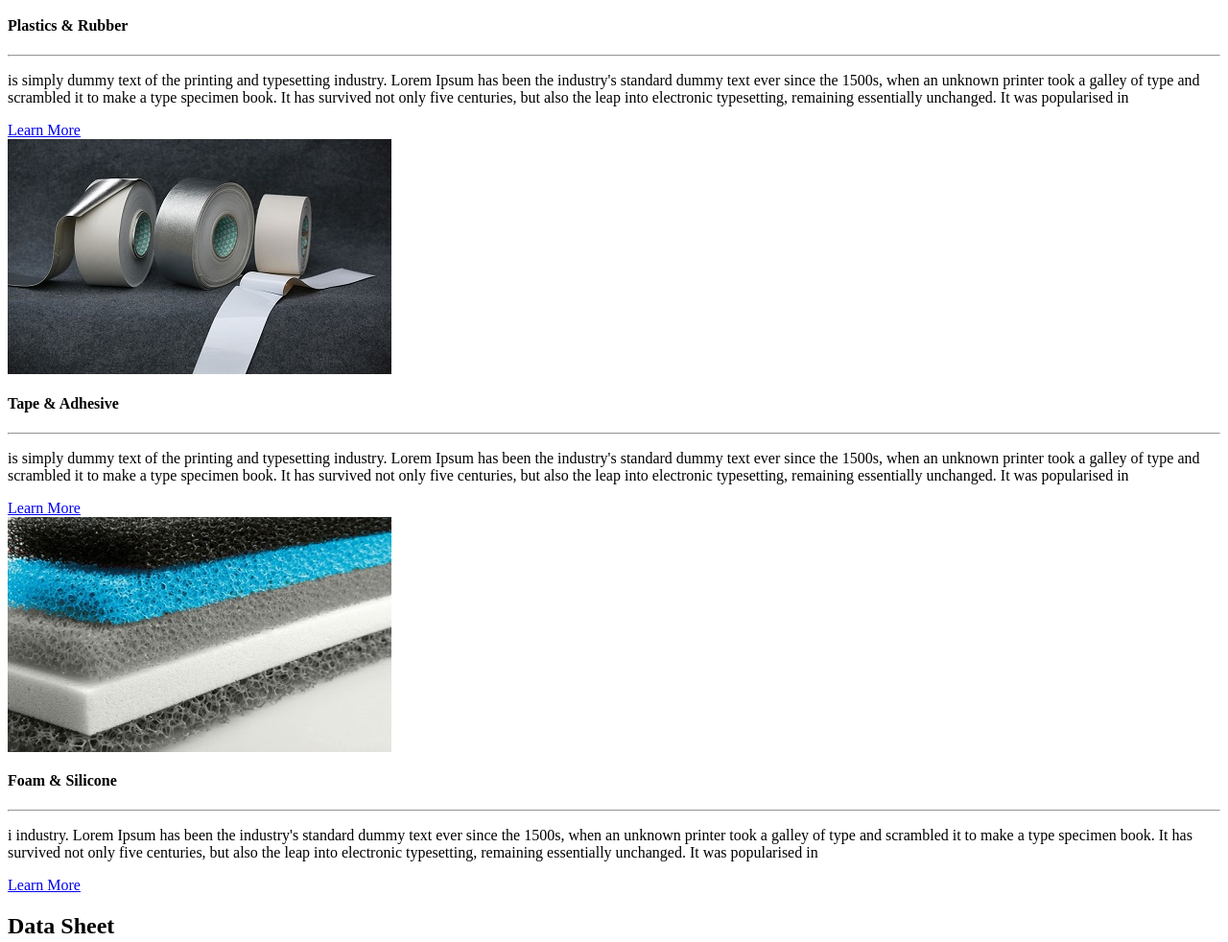
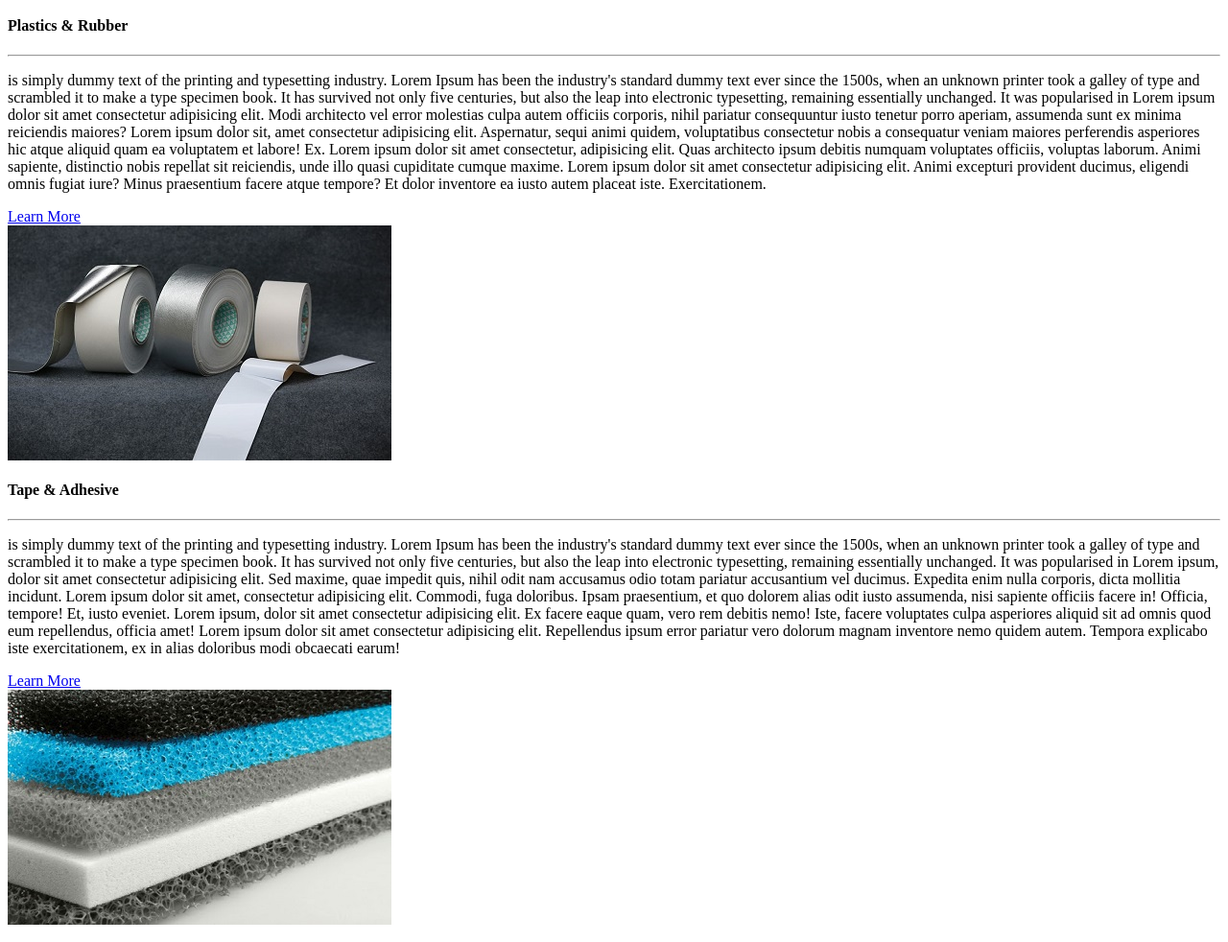
Before and after one commit to omoyolab/tapeInnovations, a website: page app/materials.html in a window 1280 px wide. Shown: the part 558-1540 px from the top of the page at 96% size. Drawn offline with Linux system fonts and the light colour scheme.

Commit message:
Limit the text when not in poupup

```diff
--- a/app/assets/scripts/modules/popup.js
+++ b/app/assets/scripts/modules/popup.js
@@ -5,7 +5,8 @@ $(document).ready(function() {
 
     $('.mtr-lm').click(function() {
         $('.pop-up').show(1000);
-        $('.html-container').prepend($(this).parent().parent().html())
+        $('.html-container').prepend($(this).parent().parent().html());
+        $('.pop-up p').removeClass('limit-text');
     });
 
 
--- a/app/assets/styles/modules/_industries.css
+++ b/app/assets/styles/modules/_industries.css
@@ -97,3 +97,11 @@
 
 
   }
+
+.limit-text {
+  overflow: hidden;
+   text-overflow: ellipsis;
+   display: -webkit-box;
+   -webkit-line-clamp: 7; /* number of lines to show */
+   -webkit-box-orient: vertical;
+}
--- a/app/materials.html
+++ b/app/materials.html
@@ -46,7 +46,7 @@
                     </div>
                        <h4 class="industries__subtitle">Plastics & Rubber</h4>
                        <hr>
-                       <p class="industries__text"> is simply dummy text of the printing and typesetting industry. Lorem Ipsum has been the industry's standard dummy text ever since the 1500s, when an unknown printer took a galley of type and scrambled it to make a type specimen book. It has survived not only five centuries, but also the leap into electronic typesetting, remaining essentially unchanged. It was popularised in</p>
+                       <p class="industries__text limit-text"> is simply dummy text of the printing and typesetting industry. Lorem Ipsum has been the industry's standard dummy text ever since the 1500s, when an unknown printer took a galley of type and scrambled it to make a type specimen book. It has survived not only five centuries, but also the leap into electronic typesetting, remaining essentially unchanged. It was popularised in Lorem ipsum dolor sit amet consectetur adipisicing elit. Modi architecto vel error molestias culpa autem officiis corporis, nihil pariatur consequuntur iusto tenetur porro aperiam, assumenda sunt ex minima reiciendis maiores? Lorem ipsum dolor sit, amet consectetur adipisicing elit. Aspernatur, sequi animi quidem, voluptatibus consectetur nobis a consequatur veniam maiores perferendis asperiores hic atque aliquid quam ea voluptatem et labore! Ex. Lorem ipsum dolor sit amet consectetur, adipisicing elit. Quas architecto ipsum debitis numquam voluptates officiis, voluptas laborum. Animi sapiente, distinctio nobis repellat sit reiciendis, unde illo quasi cupiditate cumque maxime. Lorem ipsum dolor sit amet consectetur adipisicing elit. Animi excepturi provident ducimus, eligendi omnis fugiat iure? Minus praesentium facere atque tempore? Et dolor inventore ea iusto autem placeat iste. Exercitationem.</p>
                        <a href="#" class="btn industries__btn btn__smaller mtr-lm">Learn More</a>
                </div>
             </div>
@@ -57,7 +57,7 @@
                    </div>
                     <h4 class="industries__subtitle">Tape & Adhesive </h4>
                     <hr>
-                    <p class="industries__text"> is simply dummy text of the printing and typesetting industry. Lorem Ipsum has been the industry's standard dummy text ever since the 1500s, when an unknown printer took a galley of type and scrambled it to make a type specimen book. It has survived not only five centuries, but also the leap into electronic typesetting, remaining essentially unchanged. It was popularised in</p>
+                    <p class="industries__text limit-text"> is simply dummy text of the printing and typesetting industry. Lorem Ipsum has been the industry's standard dummy text ever since the 1500s, when an unknown printer took a galley of type and scrambled it to make a type specimen book. It has survived not only five centuries, but also the leap into electronic typesetting, remaining essentially unchanged. It was popularised in Lorem ipsum, dolor sit amet consectetur adipisicing elit. Sed maxime, quae impedit quis, nihil odit nam accusamus odio totam pariatur accusantium vel ducimus. Expedita enim nulla corporis, dicta mollitia incidunt. Lorem ipsum dolor sit amet, consectetur adipisicing elit. Commodi, fuga doloribus. Ipsam praesentium, et quo dolorem alias odit iusto assumenda, nisi sapiente officiis facere in! Officia, tempore! Et, iusto eveniet. Lorem ipsum, dolor sit amet consectetur adipisicing elit. Ex facere eaque quam, vero rem debitis nemo! Iste, facere voluptates culpa asperiores aliquid sit ad omnis quod eum repellendus, officia amet! Lorem ipsum dolor sit amet consectetur adipisicing elit. Repellendus ipsum error pariatur vero dolorum magnam inventore nemo quidem autem. Tempora explicabo iste exercitationem, ex in alias doloribus modi obcaecati earum!</p>
                     <a href="#" class="btn industries__btn btn__smaller mtr-lm">Learn More</a>
                    </div>
             </div>
@@ -68,7 +68,7 @@
                    </div>
                     <h4 class="industries__subtitle">Foam & Silicone</h4>
                     <hr>
-                    <p class="industries__text"> i industry. Lorem Ipsum has been the industry's standard dummy text ever since the 1500s, when an unknown printer took a galley of type and scrambled it to make a type specimen book. It has survived not only five centuries, but also the leap into electronic typesetting, remaining essentially unchanged. It was popularised in</p>
+                    <p class="industries__text limit-text"> i industry. Lorem Ipsum has been the industry's standard dummy text ever since the 1500s, when an unknown printer took a galley of type and scrambled it to make a type specimen book. It has survived not only five centuries, but also the leap into electronic typesetting, remaining essentially unchanged. It was popularised in Lorem ipsum dolor sit amet consectetur adipisicing elit. Dolorem quod reiciendis, enim et eos consequatur earum vel quidem amet obcaecati ad aperiam rerum vero? Iste libero dignissimos dicta praesentium totam! Lorem ipsum, dolor sit amet consectetur adipisicing elit. Dolorem minus tenetur ullam illo dicta non, officiis eius? Possimus odio iste recusandae enim accusantium dolores architecto nostrum minus, soluta voluptate inventore. Lorem ipsum dolor sit amet consectetur, adipisicing elit. Deleniti excepturi veniam adipisci eaque quidem fuga odit voluptas earum consectetur sequi fugiat quisquam vitae suscipit debitis eligendi error sit, sunt autem?</p>
                     <a href="#" class="btn industries__btn btn__smaller mtr-lm">Learn More</a>
                    </div>
             </div>
```
